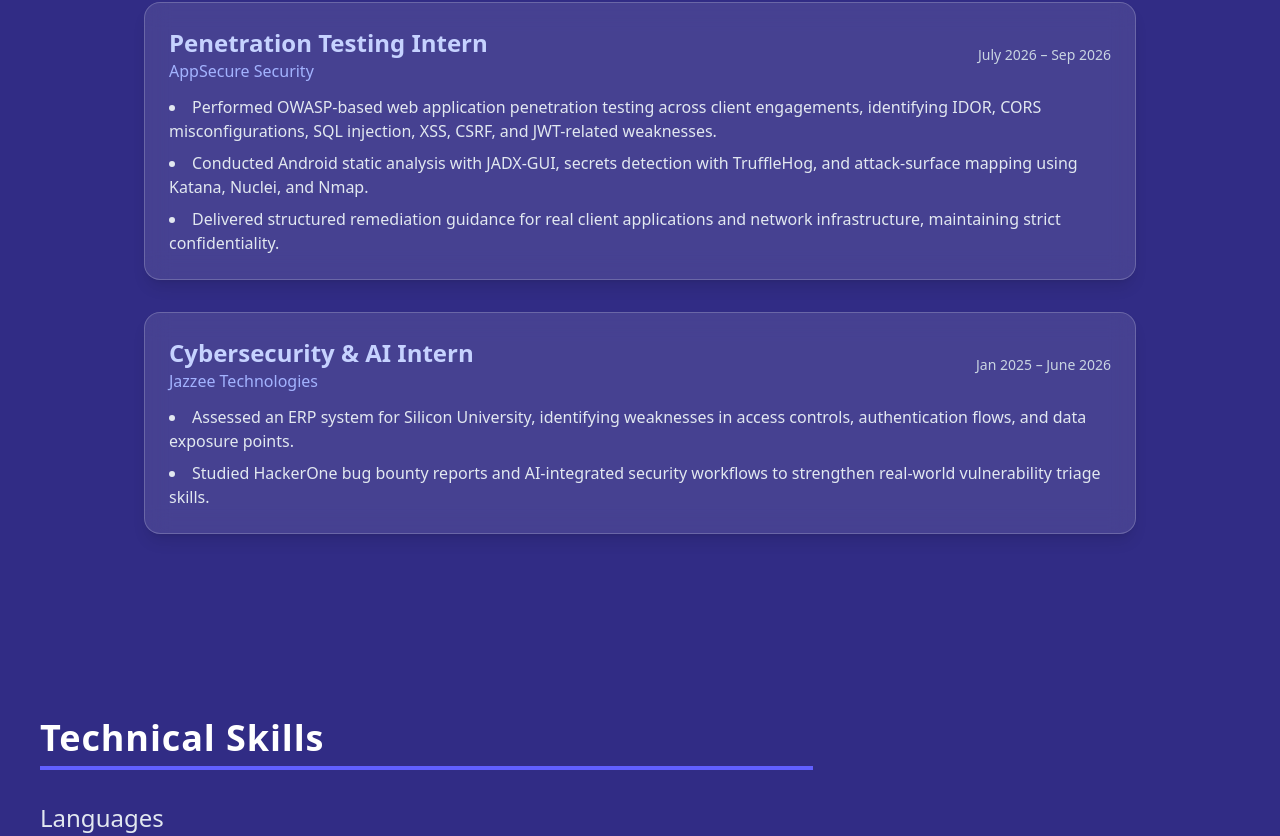
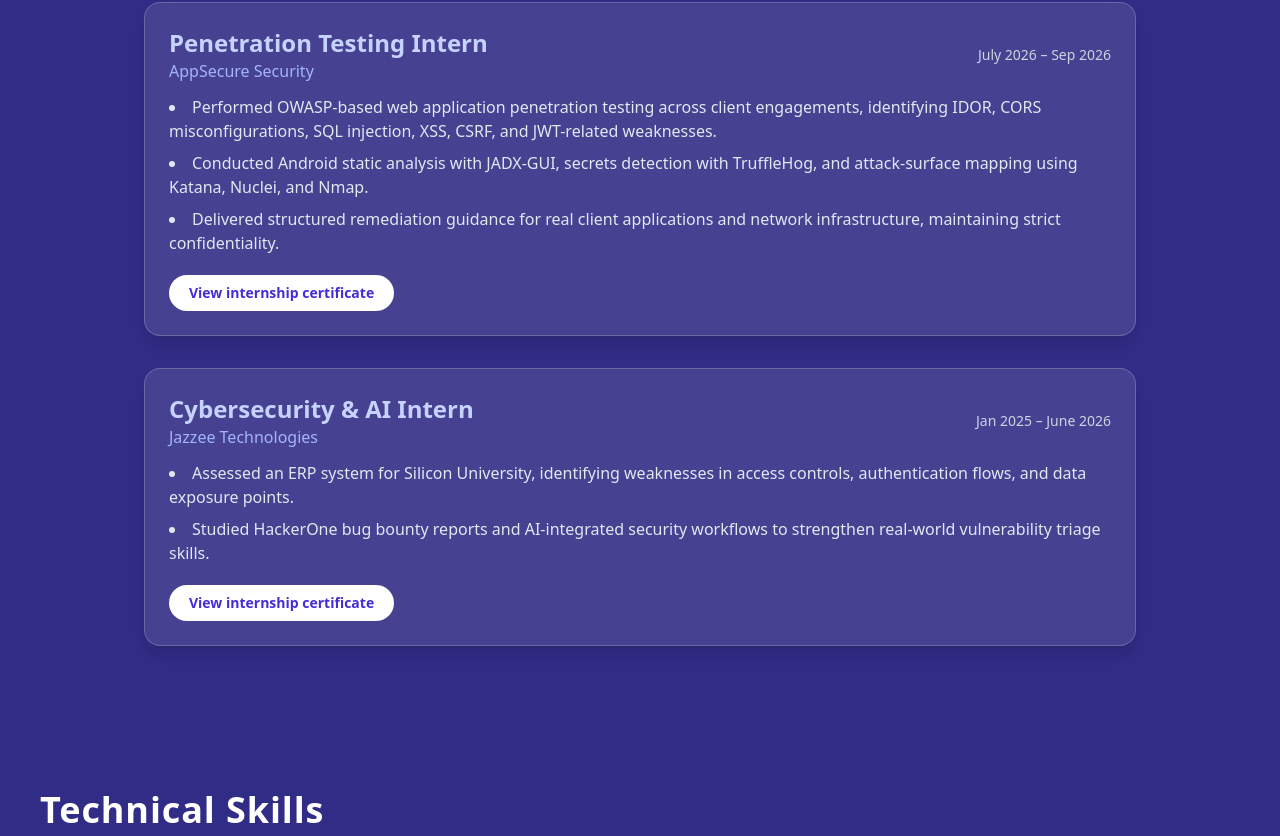
Before and after one commit to Swastik124/My_Portfolio, a React (Vite) app: page / in a window 1280 px wide. Shown: the part 854-1690 px from the top of the page. Built offline with nearby package versions, Linux system fonts and the light colour scheme.

Commit message:
Experience part changed

```diff
--- a/src/components/experience.jsx
+++ b/src/components/experience.jsx
@@ -1,3 +1,6 @@
+import AppsecureCertificate from '../assets/Appsecure_Certificate.pdf'
+import JazzeeCertificate from '../assets/Jazzee_Internship_Certificate.pdf'
+
 export default function Experience() {
   return (
     <div className="bg-indigo-900 min-h-screen py-16 text-center">
@@ -14,7 +17,14 @@
                 <h3 className="text-2xl font-semibold text-indigo-200">
                   Penetration Testing Intern
                 </h3>
-                <p className="text-indigo-300">AppSecure Security</p>
+                <a
+                  href="https://www.appsecure.security/"
+                  target="_blank"
+                  rel="noopener noreferrer"
+                  className="text-indigo-300 hover:text-white hover:underline"
+                >
+                  AppSecure Security
+                </a>
               </div>
               <span className="text-sm text-slate-300 mt-2 md:mt-0">
                 July 2026 – Sep 2026
@@ -37,6 +47,14 @@
                 confidentiality.
               </li>
             </ul>
+            <a
+              href={AppsecureCertificate}
+              target="_blank"
+              rel="noopener noreferrer"
+              className="inline-block mt-5 rounded-full bg-white px-5 py-2 text-sm font-semibold text-indigo-700 transition-colors hover:bg-indigo-200"
+            >
+              View internship certificate
+            </a>
           </div>
 
           {/* Jazzee Technologies */}
@@ -46,7 +64,14 @@
                 <h3 className="text-2xl font-semibold text-indigo-200">
                   Cybersecurity &amp; AI Intern
                 </h3>
-                <p className="text-indigo-300">Jazzee Technologies</p>
+                <a
+                  href="https://www.jazzeetechnologies.com/"
+                  target="_blank"
+                  rel="noopener noreferrer"
+                  className="text-indigo-300 hover:text-white hover:underline"
+                >
+                  Jazzee Technologies
+                </a>
               </div>
               <span className="text-sm text-slate-300 mt-2 md:mt-0">
                 Jan 2025 – June 2026
@@ -64,6 +89,14 @@
                 triage skills.
               </li>
             </ul>
+            <a
+              href={JazzeeCertificate}
+              target="_blank"
+              rel="noopener noreferrer"
+              className="inline-block mt-5 rounded-full bg-white px-5 py-2 text-sm font-semibold text-indigo-700 transition-colors hover:bg-indigo-200"
+            >
+              View internship certificate
+            </a>
           </div>
         </div>
       </div>
```
Also changed, not shown: 2 other files (tests, documents, lock files or other folders).
